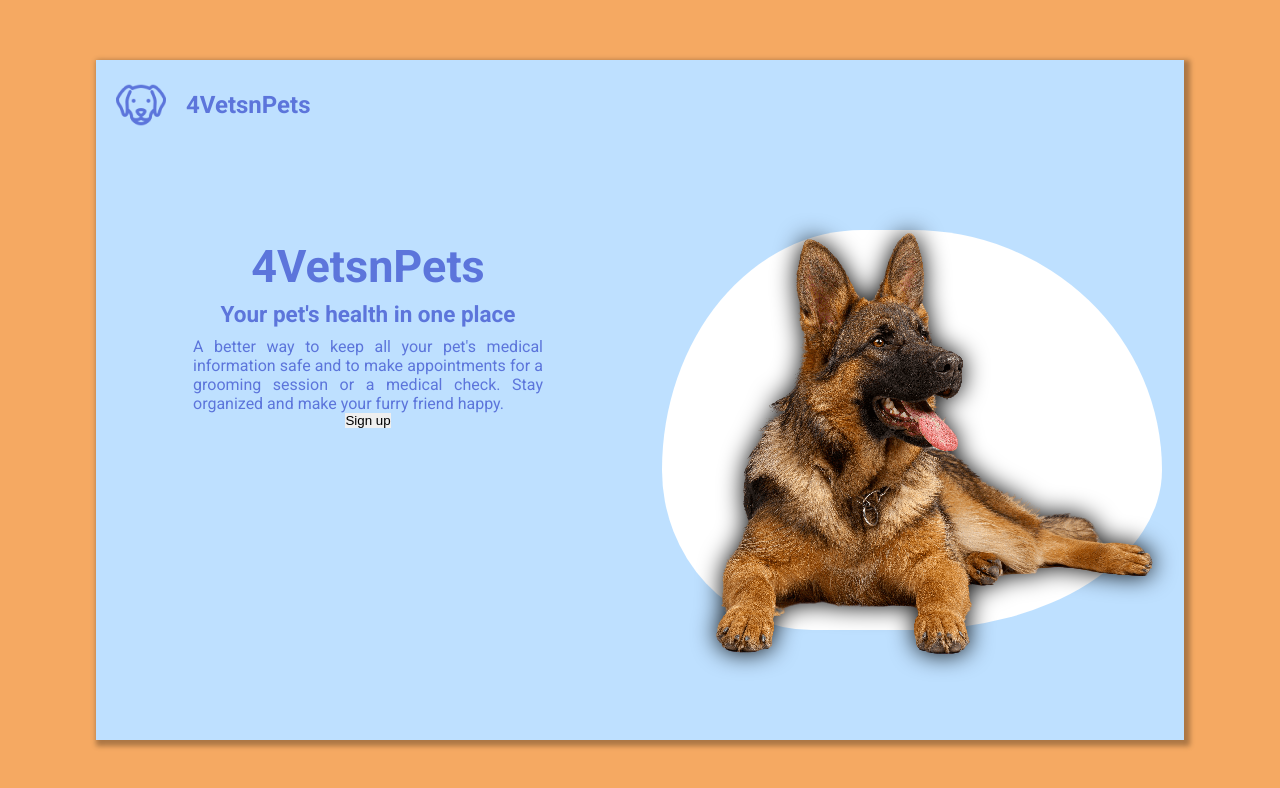
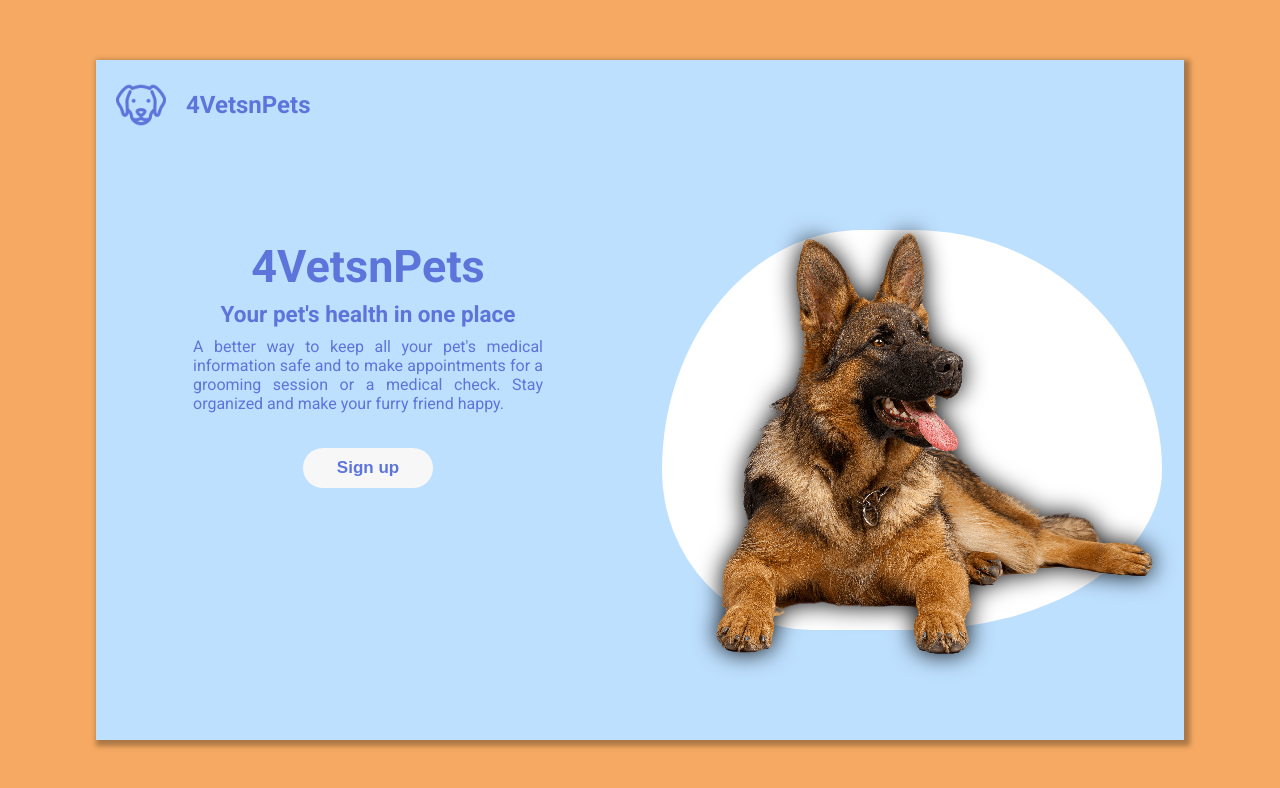
Before and after one commit to jerolan/4vetsnpets, a React (Vite) app: page / in a window 1280 px wide. Shown: the top 788 px of the page. Built offline with nearby package versions, Linux system fonts and the light colour scheme.

Commit message:
(Mod) Styles

```diff
--- a/src/styles/pages/_landing.scss
+++ b/src/styles/pages/_landing.scss
@@ -37,6 +37,21 @@
                     margin-top: 10px;
                     text-align: justify;
                 }
+                .btn {
+                    padding: 10px;
+                    margin-top: 35px;
+                    border-radius: 20px;
+                    width: 130px;
+                    font-weight: bold;
+                    color: map-get($colors, "font-color");
+                    background-color: map-get($colors, "cloud");
+                    font-size: 17px;
+                    transition: all .2s ease;
+                    &:hover {
+                        box-shadow: 5px 5px 10px 3px rgba(0, 0, 0, 0.5);
+                        font-size: 18.5px;
+                    }
+                }
             }
             .pet-img {
                 padding-top: 60px;
```
